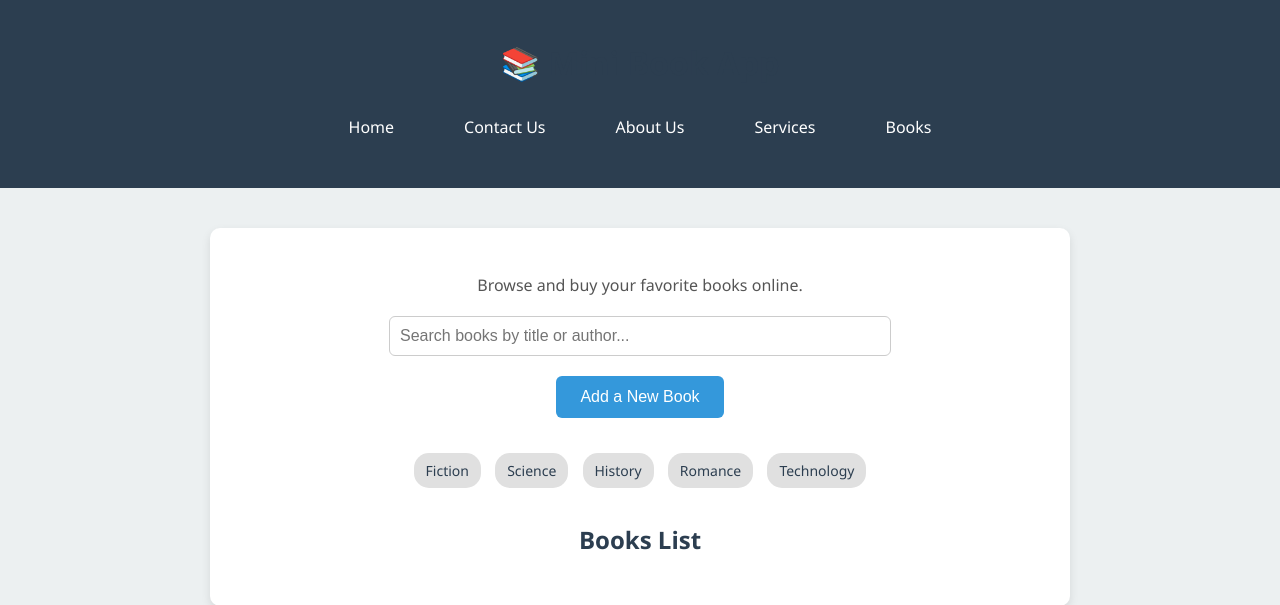
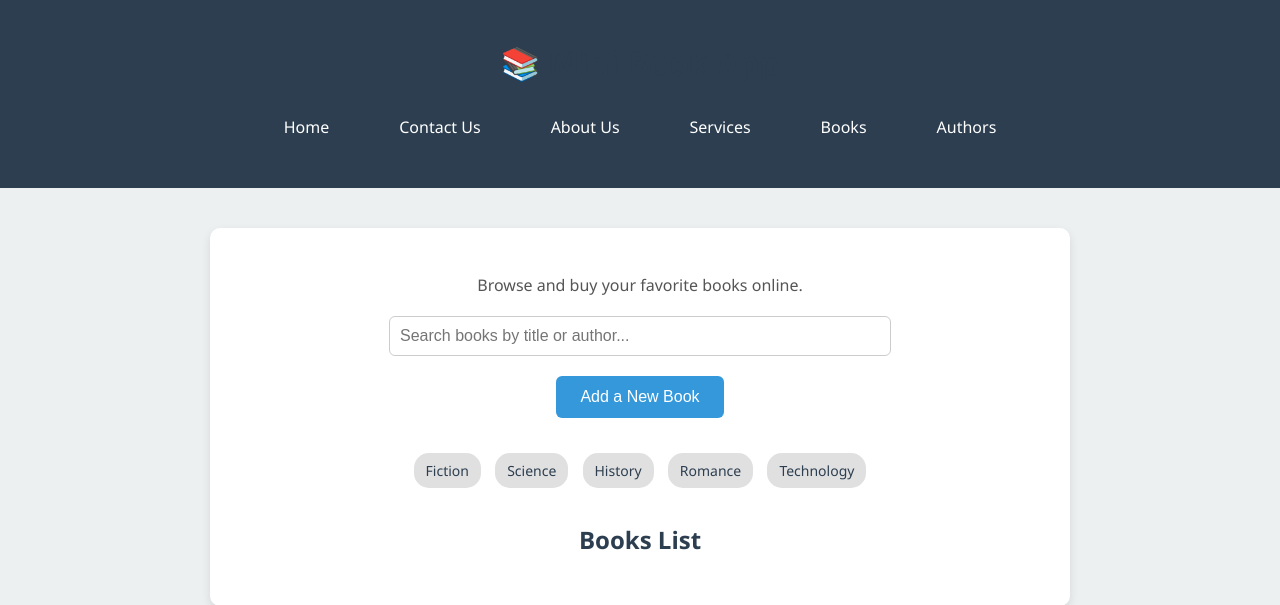
Before and after one commit to vignesh1524/mini-book-app, a Flask app: page / in a window 1280 px wide. Shown: the top 605 px of the page. Run offline with Flask 2, Linux system fonts and the light colour scheme.

Commit message:
Updating index html file

```diff
--- a/templates/index.html
+++ b/templates/index.html
@@ -139,6 +139,7 @@
             <a href="#">About Us</a>
             <a href="#">Services</a>
             <a href="#">Books</a>
+            <a href="#">Authors</a>
         </nav>
     </header>
 
```
